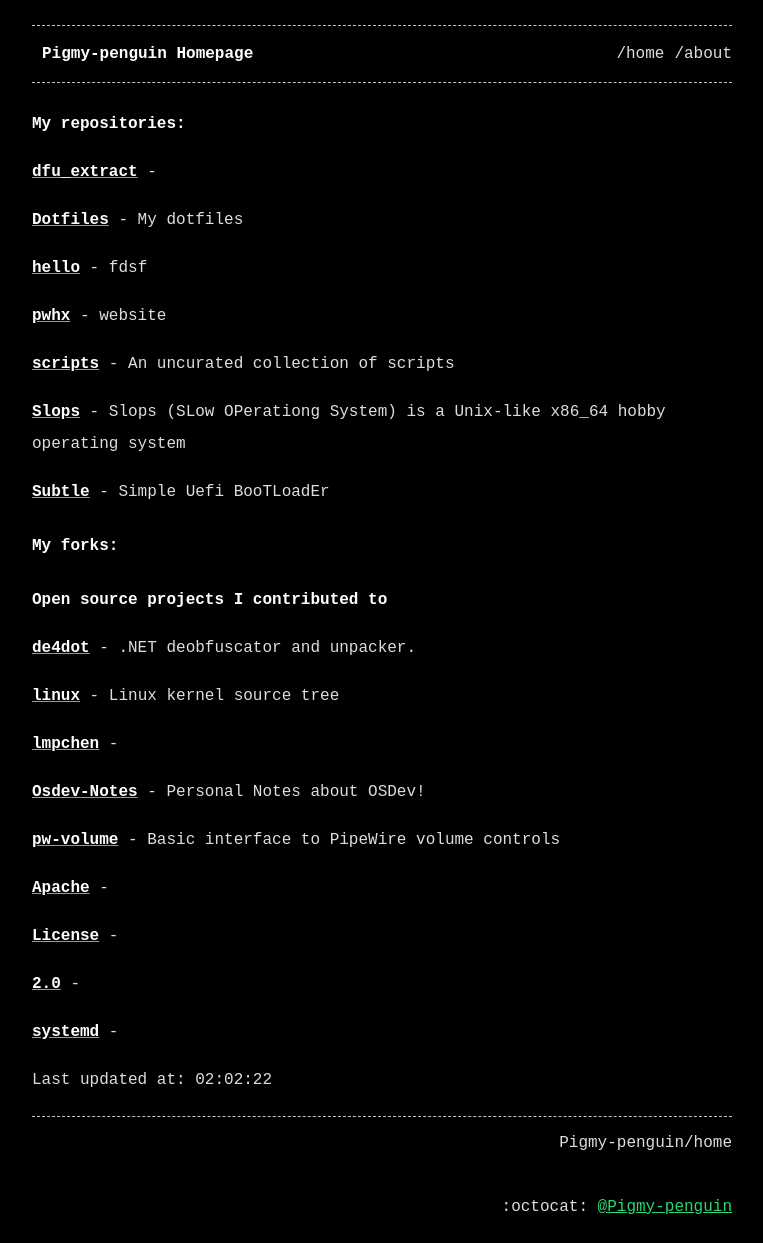
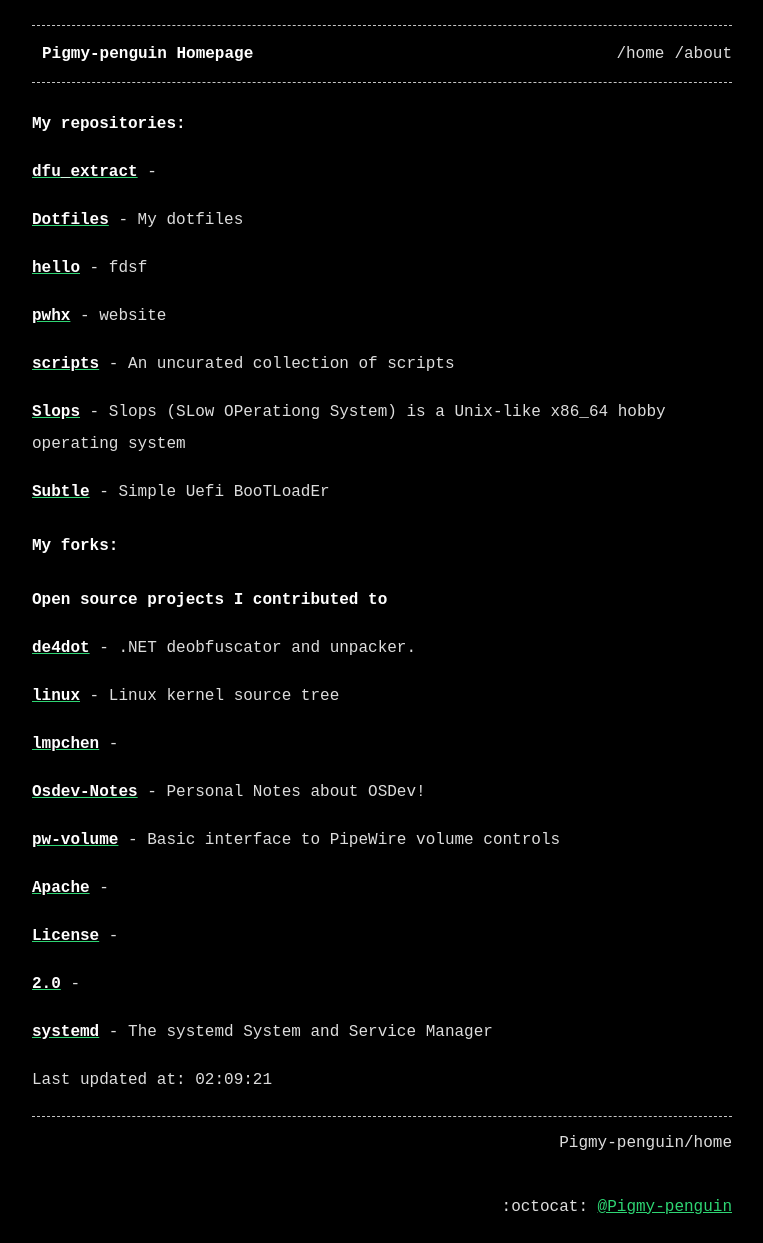
Before and after one commit to Pigmy-penguin/Pigmy-penguin.github.io, a Jekyll site: the page built from index.md, in a window 1280 px wide. Shown: the whole page, without its empty margins (258-1021 px from the left). Built offline with Jekyll 4.4.1, drawn with Linux system fonts in a browser that asks for light colours.

Commit message:
Auto updating the website

```diff
--- a/index.md
+++ b/index.md
@@ -40,7 +40,7 @@ title: Pigmy-penguin Homepage
 
 [**2.0**](https://github.com/Pigmy-penguin/2.0) -
 
-[**systemd**](https://github.com/Pigmy-penguin/systemd) -
+[**systemd**](https://github.com/Pigmy-penguin/systemd) - The systemd System and Service Manager
 
 
-Last updated at: 02:02:22
+Last updated at: 02:09:21
```
Also changed, not shown: 1 other file.
